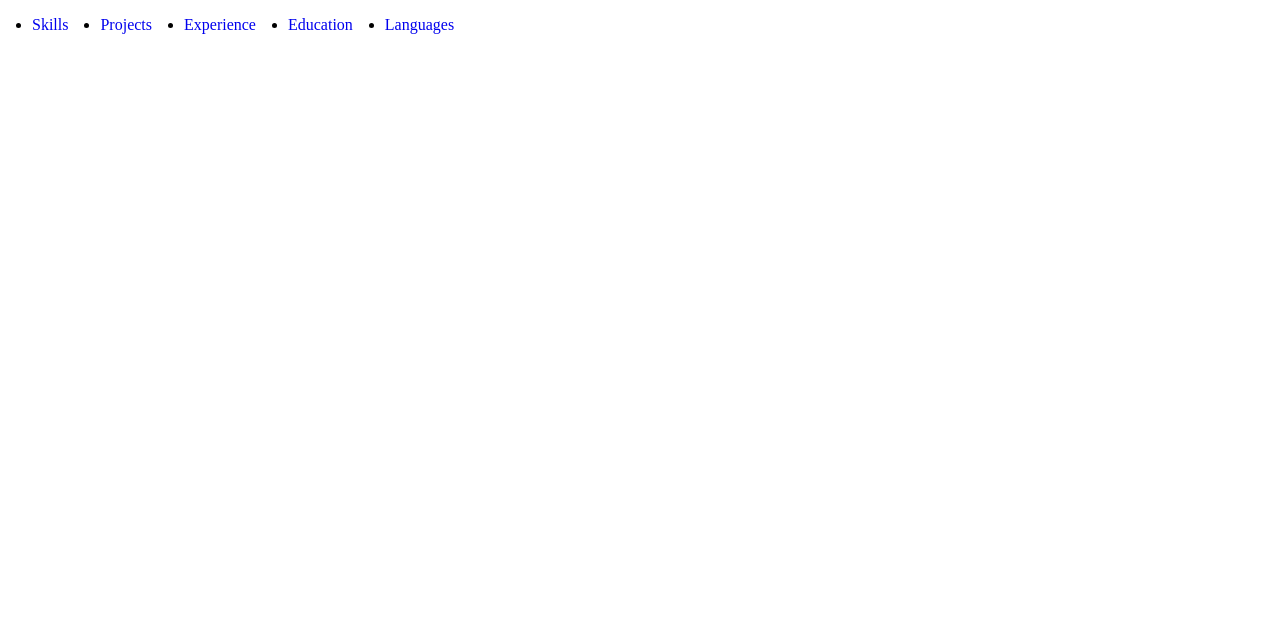
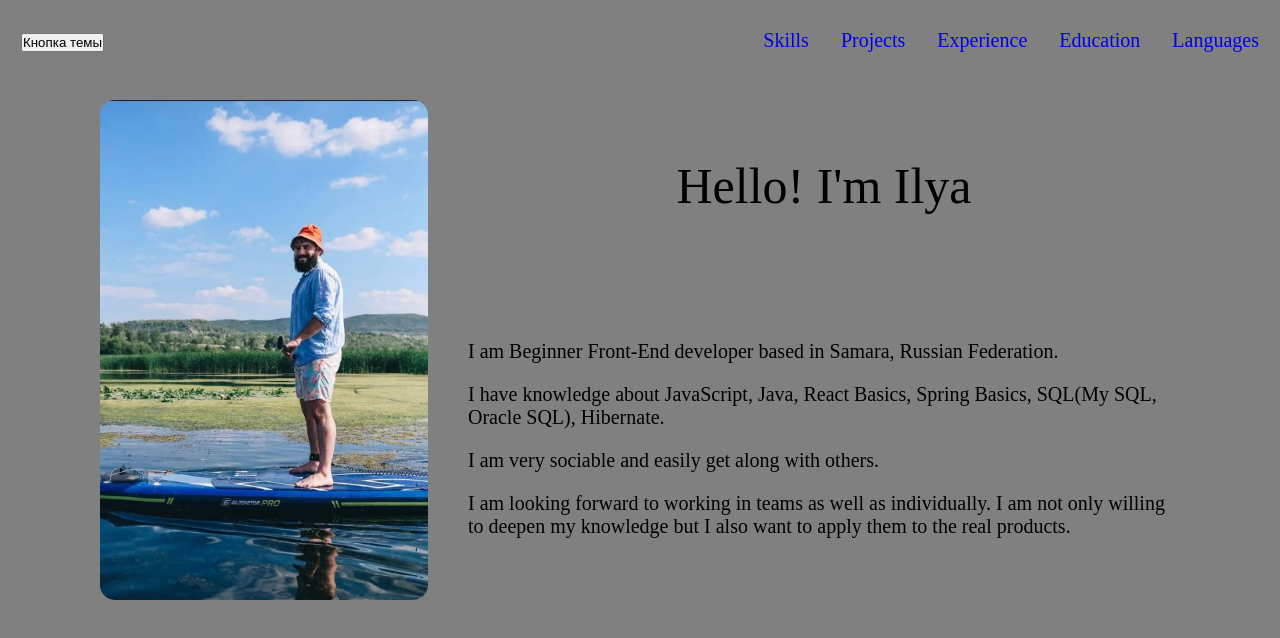
Before and after one commit to LykovIlya/rsschool-cv, a plain HTML site: page index.html in a window 1280 px wide. Drawn offline with Linux system fonts and the light colour scheme.

Commit message:
feat: work with about me section and nav bar

```diff
--- a/index.html
+++ b/index.html
@@ -11,7 +11,9 @@
 		<div class="wrapper">
 			<header class="page-header">
 				<div class="page-header__inner">
-					<div class="page-header-theme-button"></div>
+					<div class="page-header-theme-button">
+						<button>Кнопка темы</button>
+					</div>
 					<nav class="page-header-nav">
 						<ul class="page-header-nav__list">
 							<li class="page-header-nav__item">
@@ -37,9 +39,34 @@
 			</header>
 		</div>
 		<main>
-			<h1 class="title-hidden"></h1>
+			<h1 class="title-hidden">Lykov Ilya Front-End Developer</h1>
 			<div class="main-wrapper">
-				<section class="about-myself container"></section>
+				<section class="about-myself container">
+					<div class="about-myself__photo">
+						<img src="../img/photo.jpg" alt="my_photo" />
+					</div>
+					<div class="about-myself__descr">
+						<div class="about-myself__descr-title">
+							<p>Hello! I'm Ilya</p>
+						</div>
+						<div class="about-myself__descr-text">
+							<p>
+								I am Beginner Front-End developer based in Samara, Russian
+								Federation.
+							</p>
+							<p>
+								I have knowledge about JavaScript, Java, React Basics, Spring
+								Basics, SQL(My SQL, Oracle SQL), Hibernate.
+							</p>
+							<p>I am very sociable and easily get along with others.</p>
+							<p>
+								I am looking forward to working in teams as well as
+								individually. I am not only willing to deepen my knowledge but I
+								also want to apply them to the real products.
+							</p>
+						</div>
+					</div>
+				</section>
 				<section class="skills block-bg"></section>
 				<section class="projects container"></section>
 				<section class="experience container"></section>
--- a/sass/style.sass
+++ b/sass/style.sass
@@ -2,16 +2,35 @@
     margin: 0
     padding: 0
     box-sizing: border-box
+body
+    background: gray
+    font-size: 20px
+
+.title-hidden
+    display: none
+
+.wrapper
+    display: flex
+    padding: 0 20px
+    flex-direction: column
+    justify-content: center
+    align-items: center
+    background: gray
 
 .page-header
+    background: gray
     position: fixed
     left: 0
     top: 0
     width: 100%
     &__inner
+        max-width: 1238px
         display: flex
         margin: 0 auto
         height: 80px
+        display: flex
+        align-items: center
+        justify-content: space-between
     &-nav
         &__list
             display: flex
@@ -19,7 +38,42 @@
         &__item
             display: list-item
             margin-left: 32px
+            list-style: none
         &__link
             display: inline-block
             text-decoration: none
             padding: 1rem 0
+
+.main-wrapper
+    padding-top: 80px
+    margin: 0 auto
+
+main .container
+    margin: 0 auto
+    max-width: 1080px
+
+.about-myself
+    display: flex
+    max-width: 1238px
+    flex-direction: row
+    justify-content: center
+    display: flex
+    min-height: auto
+    padding-top: 20px
+    &__photo
+        img
+            height: 500px
+            width: 328px
+            border-radius: 15px
+    &__descr
+        display: flex
+        flex-direction: column
+        justify-content: space-around
+        align-items: center
+        padding-left: 40px
+        &-title
+            font-size: 50px
+        &-text
+            p
+                padding-top: 10px
+                padding-bottom: 10px
```
Also changed, not shown: css/style.css, 1 other file.
